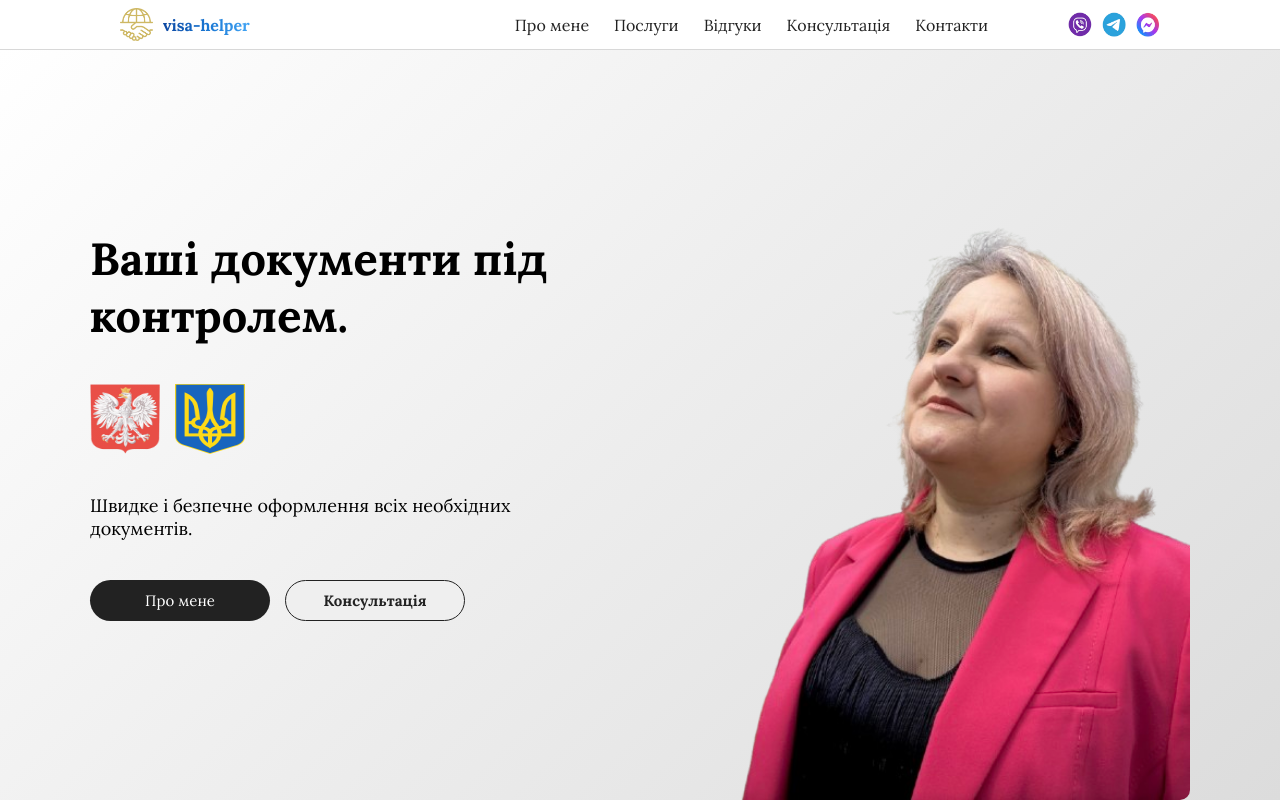
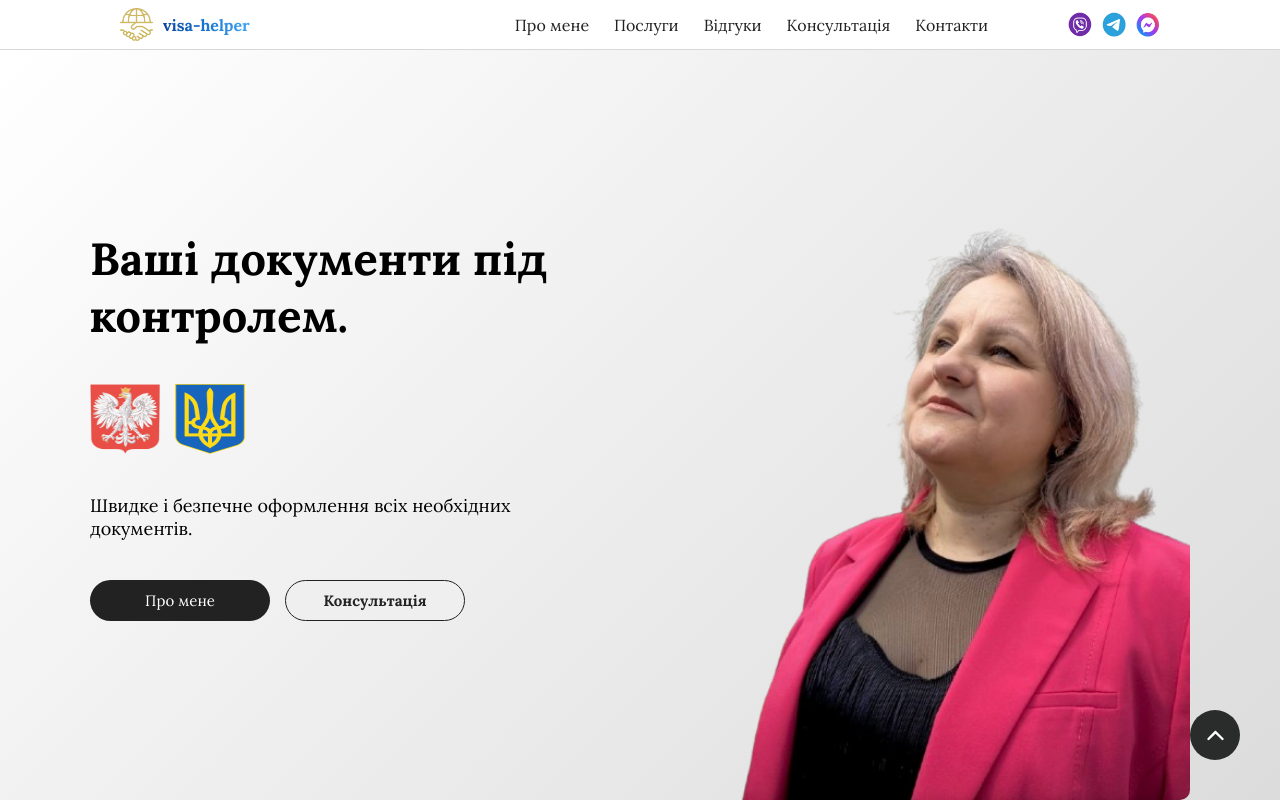
Before and after one commit to Korneliia08/visaHelper, a React (Vite) app: page / in a window 1280 px wide. Shown: the top 802 px of the page. Built offline with nearby package versions, Linux system fonts and the light colour scheme.

Commit message:
font family and icon hands

```diff
--- /dev/null
+++ b/src/components/arrowToTop/ArrowToTop.jsx
@@ -0,0 +1,16 @@
+import s from "./ArrowToTop.module.scss";
+import {IoIosArrowUp} from "react-icons/io";
+
+function arrowToTop() {
+    const scrollToTop = () => {
+        window.scrollTo({
+            top: 0,
+            behavior: "smooth"
+        });
+    };
+    return (
+        <div className={s.arrowToTop} onClick={scrollToTop}><IoIosArrowUp className={s.iconTop}/></div>
+    )
+}
+
+export default arrowToTop;
--- /dev/null
+++ b/src/components/arrowToTop/ArrowToTop.module.scss
@@ -0,0 +1,25 @@
+.arrowToTop {
+  width: 50px;
+  height: 50px;
+  background-color: #2A2B2B;
+  border-radius: 100%;
+  display: flex;
+  justify-content: center;
+  align-items: center;
+  position: fixed;
+  bottom: 40px;
+  right: 40px;
+
+  .iconTop {
+    font-size: 25px;
+    color: white;
+  }
+
+  &:hover {
+    cursor: pointer;
+
+    .iconTop {
+
+    }
+  }
+}
--- a/src/view/MainPage.jsx
+++ b/src/view/MainPage.jsx
@@ -5,6 +5,7 @@ import AboutMe from "./components/AboutMe/AboutMe.jsx";
 import MyServices from "./components/MyServices/MyServices.jsx";
 import TopNav from "./layots/TopNav/TopNav.jsx";
 import Footer from "./layots/Footer/Footer.jsx";
+import ArrowToTop from "../components/arrowToTop/ArrowToTop.jsx";
 
 function MainPage() {
     const mainWrapper = 1100;
@@ -16,6 +17,7 @@ function MainPage() {
             <AboutMe mainWrapper={mainWrapper}/>
             <MyServices mainWrapper={mainWrapper}/>
             <Footer mainWrapper={mainWrapper}/>
+            <ArrowToTop/>
         </div>
     )
 }
--- a/src/view/MainPage.module.scss
+++ b/src/view/MainPage.module.scss
@@ -2,4 +2,5 @@
   display: flex;
   flex-direction: column;
   align-items: center;
+  position: relative;
 }
```
